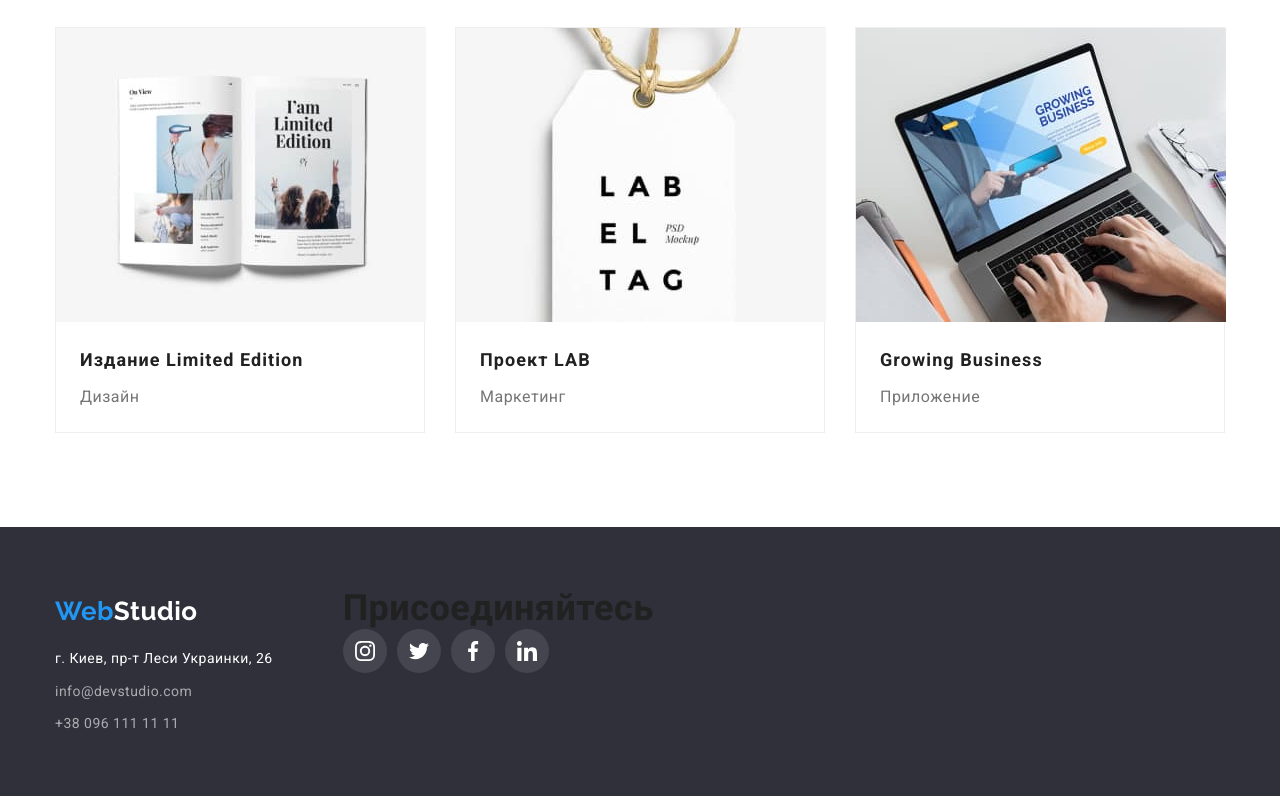
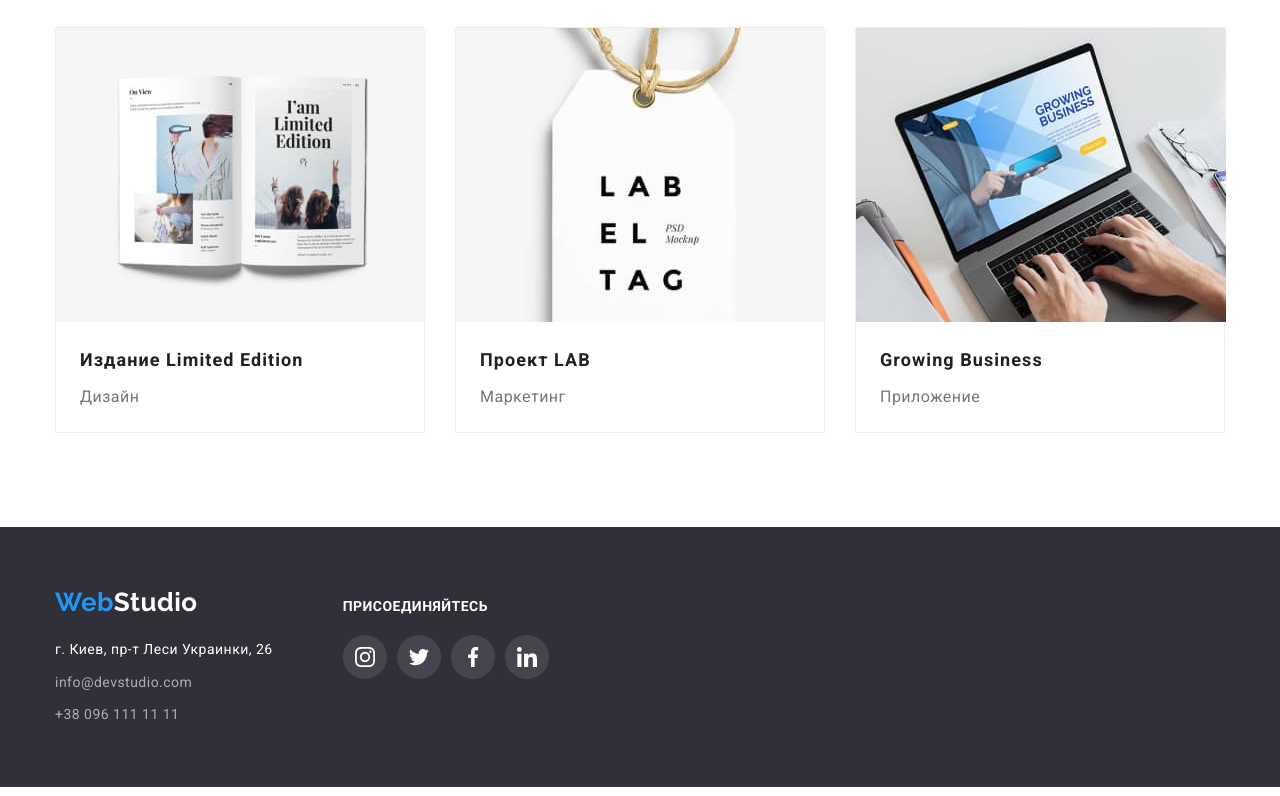
Before and after one commit to MasterWork1995/goit-markup-hw-04, a plain HTML site: page portfolio.html in a window 1280 px wide. Shown: the part 1110-1906 px from the top of the page. Drawn offline with nearby package versions, Linux system fonts and the light colour scheme.

Commit message:
Update portfolio.html

```diff
--- a/portfolio.html
+++ b/portfolio.html
@@ -166,7 +166,7 @@
                 </address>
             </div>
             <div>
-                <h2 class="title social-title">Присоединяйтесь</h2>
+                <b class="social-footer-title">Присоединяйтесь</b>
                 <ul class="footer-list list">
                     <li class="social-item item">
                         <a class="social-link footer-item-link" href="">
```
